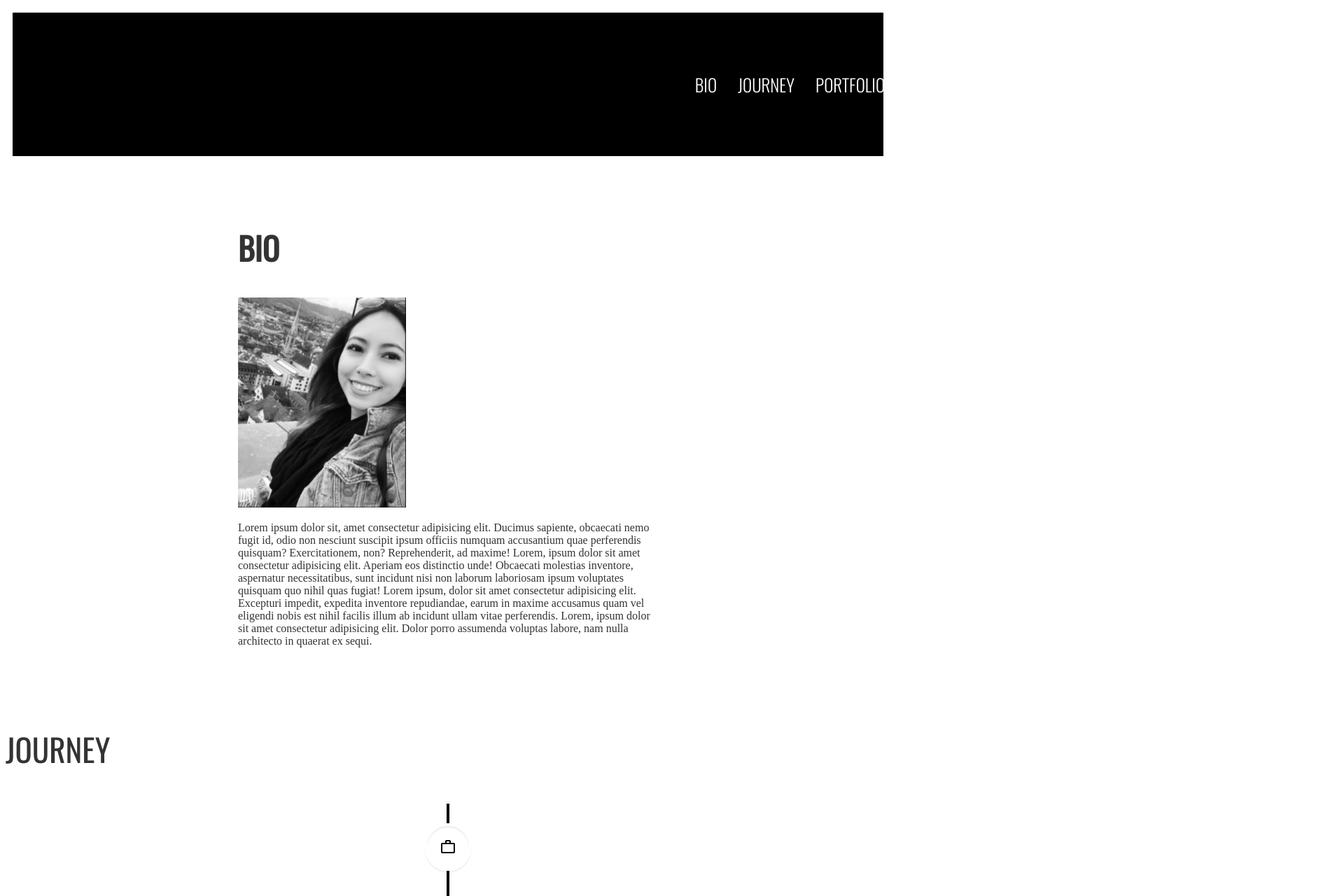
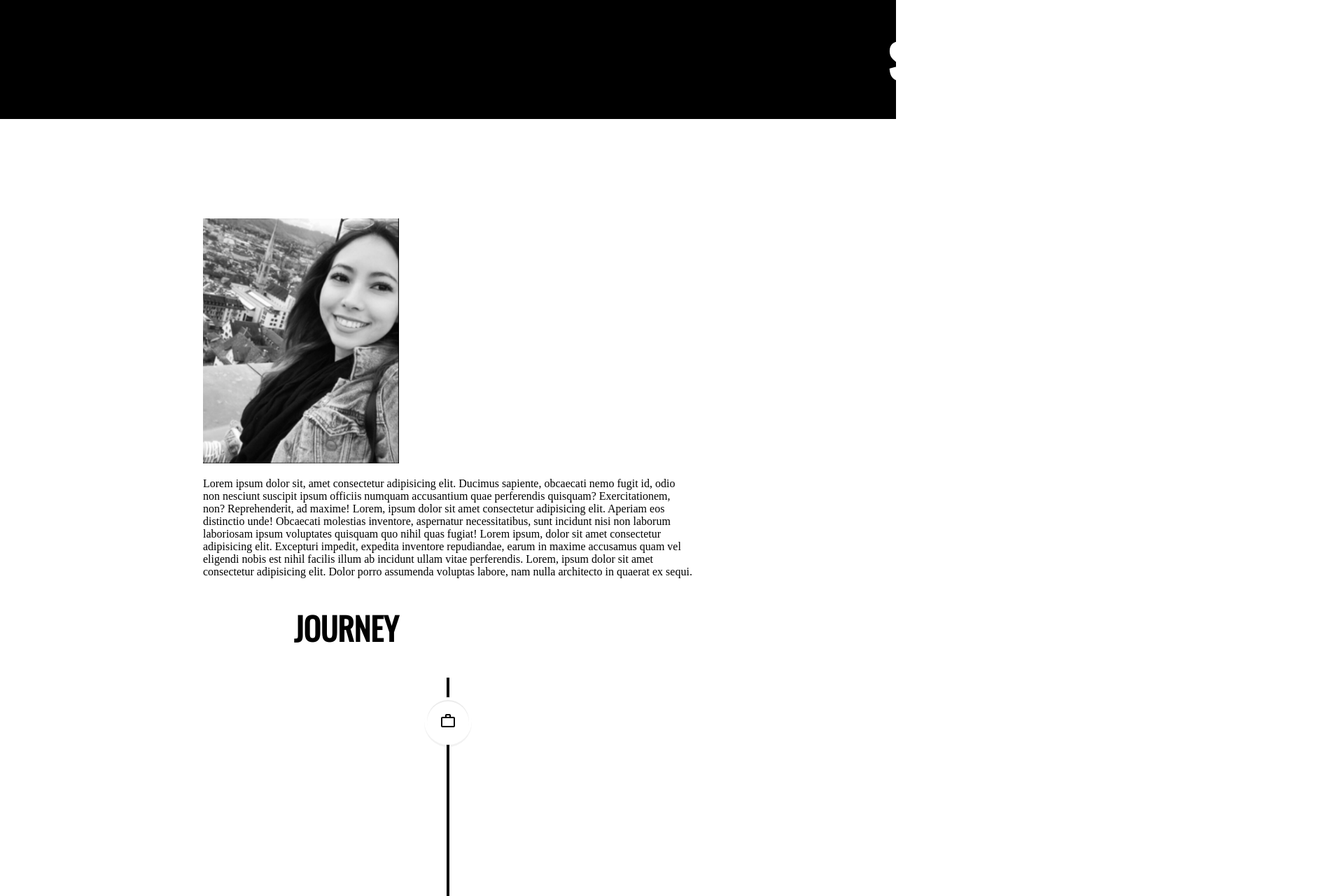
Before and after one commit to sandritaa/milenasatelier, a React (Create React App) app: page / in a window 1280 px wide. Shown: the top 1280 px of the page at 70% size, 1920 px wide, since content can reach past the window. Built offline with nearby package versions, Linux system fonts and the light colour scheme; a web font is replaced by a local one.

Commit message:
Fix css bugs

```diff
--- a/src/Journey.js
+++ b/src/Journey.js
@@ -12,11 +12,11 @@ import Typography from "@mui/material/Typography";
 
 const Journey = () => {
   return (
-    <div className="Journey" id="Journey">
-      <div className="journeyTitle" id="journeyTitle">
-        <p>Journey</p>
+    <div className="Journey1" id="Journey1">
+      <div className="Journey" id="Journey">
+        <h2>Journey</h2>
       </div>
-      <VerticalTimeline lineColor="black">
+      <VerticalTimeline lineColor="black" iconStyle={{ color: "black" }}>
         {experienceData.map((Data) => {
           return (
             <VerticalTimelineElement
@@ -85,6 +85,7 @@ const Journey = () => {
               iconStyle={{
                 background: "#ffffff",
                 color: "#000",
+
                 // background: "rgb(238, 224, 191)",
                 // color: "#fff",
               }}
--- a/src/index.css
+++ b/src/index.css
@@ -4,30 +4,50 @@
 @import url("https://fonts.googleapis.com/css2?family=Oswald:wght@300;400&display=swap");
 
 
+
+
 .navbar a {
   color: rgb(255, 255, 255);
   font-size: 25px;
+  margin: auto;
+  text-decoration: none;
+  padding: 15px;
+  position: relative;
+  left: -2000px;
+
+  /* position: relative; */
+  /* right: -630px; */
+  /* margin-left: 16px; */
+  /* padding-right: 500px; */
+  /* background-color: rgb(255, 196, 0); */
 }
 
 
 .navbar {
-  color: rgb(255, 255, 255);
   display: flex;
   align-items: center;
-  /* width: 100vh; out*/
-  max-height: max-content;
-  /* padding: 30px; */
-  /* position: fixed; */
-  position: relative;
-  /* background-color: rgb(255, 0, 200); */
-  background-color: rgb(0, 0, 0);
-  z-index: 300;
-  /* width: 100%; out*/
-  border: 10px solid rgb(255, 255, 255);
-
+  /* border: 10px solid rgb(255, 255, 255); */
   font-family: 'Oswald', sans-serif;
   text-transform: uppercase;
   font-weight: 300;
+  height: 170px;
+  /* max-height: max-content; */
+
+  /* position: relative;
+  left: 50px; */
+
+  background-color: rgb(0, 0, 0);
+  z-index: 300;
+
+  /* color: rgb(255, 255, 255); */
+  /* width: 100%; out*/
+  /* background-color: rgb(255, 0, 200); */
+  /* padding: 30px; */
+  /* position: fixed; */
+  /* width: 100vh; out*/
+
+  /* color: rgb(255, 255, 255); */
+
 
 }
 
@@ -36,31 +56,30 @@ h1 {
   font-family: 'Oswald', sans-serif;
   font-size: 65px;
   position: relative;
+  left: 1000px;
   text-transform: uppercase;
-  right: -1950px;
+  /* right: -1950px; */
+  margin: auto;
   color: rgb(255, 255, 255);
 }
 
 
 
-.navbar a {
-  position: relative;
-  right: -630px;
-  /* margin-left: 16px; */
-  text-decoration: none;
-  padding: 15px;
-  /* background-color: rgb(255, 196, 0); */
+.h1 .navbar {
+  display: inline-block;
 }
 
 .Bio {
 
-  width: 600px;
+  width: 700px;
   /* border: 15px solid green; */
-  padding: 50px;
+  /* padding: 50px; */
   margin: auto;
   /* background-color: rgb(23, 65, 23);
   color: white; */
   color: rgb(0, 0, 0);
+  /* position: relative;
+  left: 1000px; */
   /* font-family: 'Oswald', sans-serif; */
 }
 
@@ -73,11 +92,7 @@ img {
   /* object-fit: contain; */
 }
 
-.Journey {
-  margin: auto;
-  color: #333;
-  /* font-family: 'Oswald', sans-serif; */
-}
+
 
 .Portfolio {
   margin: auto;
@@ -116,36 +131,62 @@ img {
   top: 0;
 }
 
+
+body {
+  width: 100%;
+  height: 100%;
+  margin: 0px;
+  padding: 0px;
+  overflow-x: hidden;
+
+}
+
 html {
   scroll-behavior: smooth;
   scroll-padding-top: 70px;
+  /* width: 100%;
+  height: 100%;
+  margin: 0px;
+  padding: 0px;
+  overflow-x: hidden; */
+
 }
 
+.Journey {
+  margin: auto;
+  color: #333;
+  /* font-family: 'Oswald', sans-serif; */
+}
 
-
-.Journey .journeyTitle {
+.Journey h2 {
   /* font-size: 50px; */
-  color: #333;
+  color: rgb(0, 0, 0);
   font-family: 'Oswald', sans-serif;
   font-size: 45px;
   text-transform: uppercase;
-
+  position: relative;
+  left: 420px;
 }
 
 .Bio h2 {
   /* font-size: 50px; */
-  color: #333;
+  color: rgb(0, 0, 0);
   font-family: 'Oswald', sans-serif;
   font-size: 45px;
   text-transform: uppercase;
+  position: relative;
+  left: -700px;
+  /* padding-left: 100px; */
 }
 
 .Portfolio h2 {
   /* font-size: 50px; */
-  color: #333;
+  color: rgb(0, 0, 0);
   font-family: 'Oswald', sans-serif;
   font-size: 45px;
   text-transform: uppercase;
+  position: relative;
+  left: 300px;
 }
 
 .Contact h2 {
@@ -154,6 +195,8 @@ html {
   font-family: 'Oswald', sans-serif;
   font-size: 45px;
   text-transform: uppercase;
+  position: relative;
+  left: -700px;
 }
 
 
@@ -162,19 +205,19 @@ h2.vertical-timeline-element-title {
 
   /* font-family: 'Inter', sans-serif; */
   /* font-weight: bolder; */
-  color: #333;
+  color: rgb(0, 0, 0);
 }
 
 h4.vertical-timeline-element-title {
   font-family: 'Inter', sans-serif;
-  color: #333;
+  color: rgb(0, 0, 0);
 }
 
 h4.vertical-timeline-element-subtitle {
   font-family: 'Inter', sans-serif;
-  color: #333;
+  color: rgb(0, 0, 0);
 }
 
 p {
-  color: #333;
+  color: rgb(0, 0, 0);
 }
```
